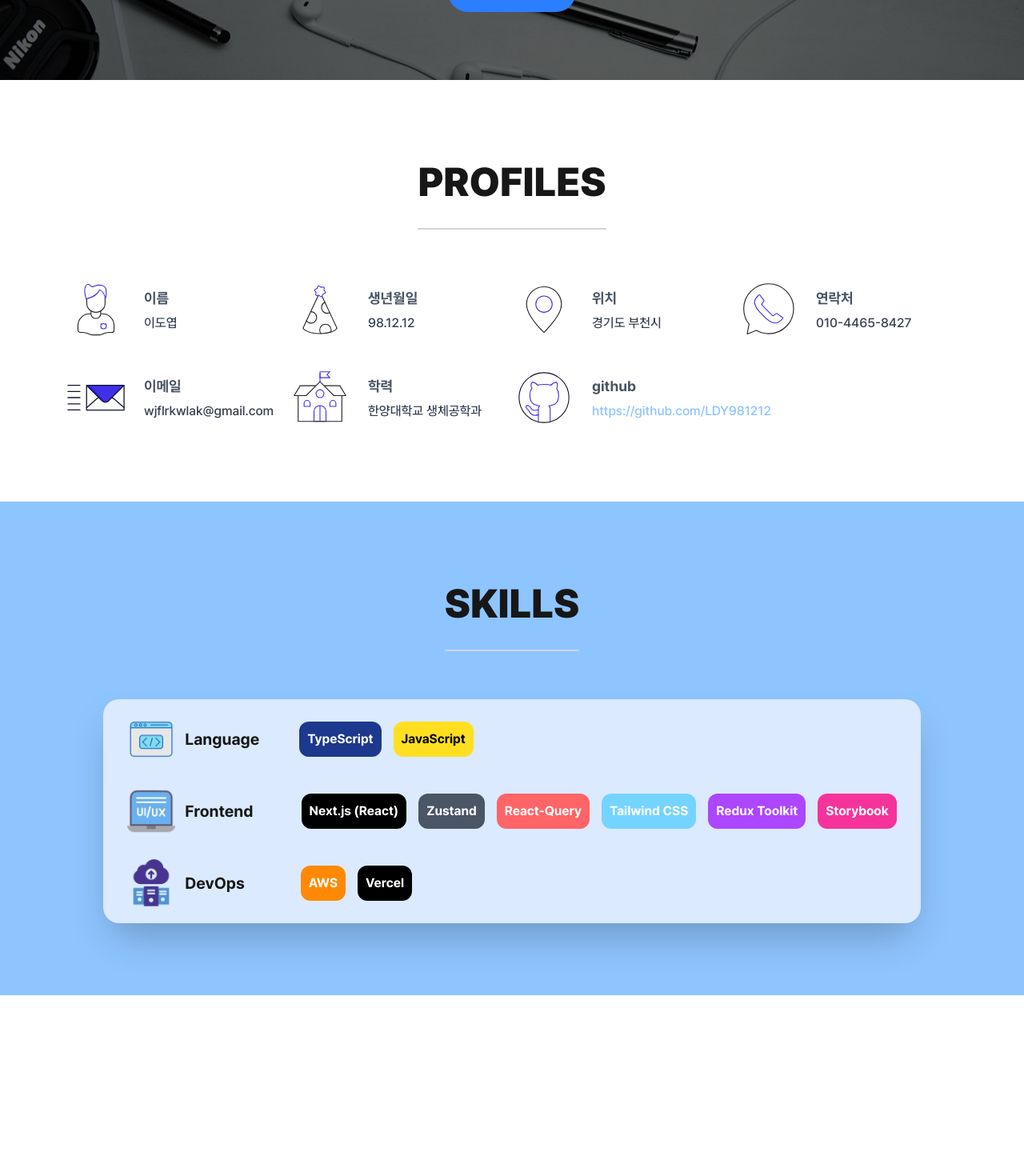
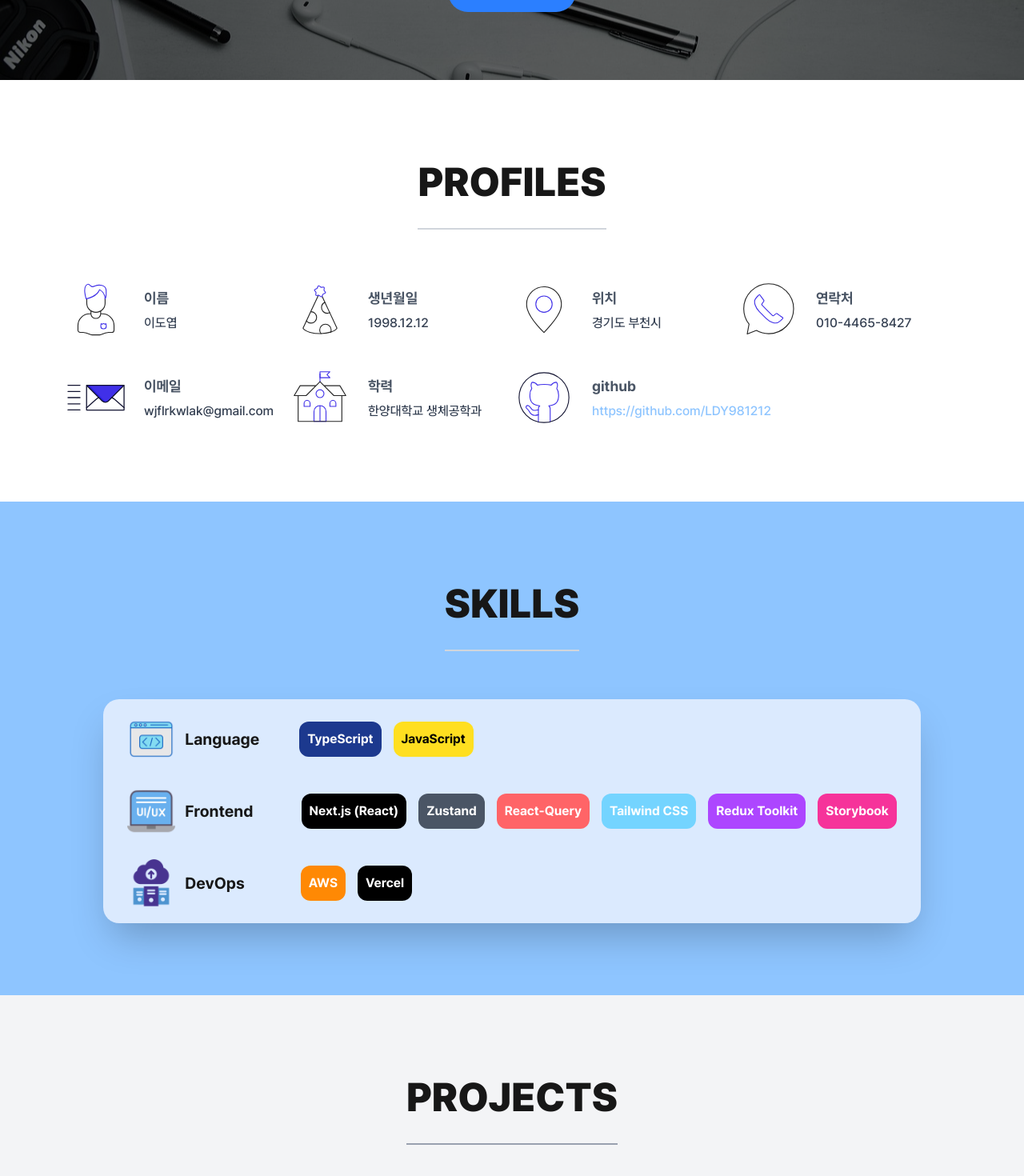
Before and after one commit to LDY981212/LDY981212.github.io, a Next.js app: page / in a window 1280 px wide. Shown: the part 400-1870 px from the top of the page at 80% size. Before the commit the page ends 1644 px from the top, so only its background shows below. Built offline with nearby package versions, Linux system fonts and the light colour scheme.

Commit message:
Feat: framework of Project comp

```diff
--- a/src/app/page.tsx
+++ b/src/app/page.tsx
@@ -5,6 +5,7 @@
 import AboutMe from "@/components/AboutMe";
 import Skills from "@/components/Skills";
 import { motion } from "framer-motion";
+import Project from "@/components/Project";
 
 export default function Home() {
   const [isScrolled, setIsScrolled] = useState(false);
@@ -79,6 +80,7 @@
       </div>
       <AboutMe aboutRef={aboutRef} />
       <Skills skillRef={skillsRef} />
+      <Project />
     </div>
   );
 }
--- a/src/components/AboutMe.tsx
+++ b/src/components/AboutMe.tsx
@@ -69,7 +69,7 @@
               생년월일
             </span>
             <span className="block font-medium text-[1.6rem] text-gray-700">
-              98.12.12
+              1998.12.12
             </span>
           </div>
         </motion.div>
--- /dev/null
+++ b/src/components/Project.tsx
@@ -0,0 +1,17 @@
+import projectItems from "@/constants/projectItems";
+
+export default function Project() {
+  return (
+    <div className="flex flex-col items-center py-[9rem] bg-gray-100">
+      <h1 className="font-black text-[5rem] pb-[2rem] mb-[6rem] border-b-[0.2rem] border-gray-400">
+        PROJECTS
+      </h1>
+      <div>
+        {projectItems &&
+          projectItems.map((projectItem) => (
+            <div key={projectItem.id}>{projectItem.title}</div>
+          ))}
+      </div>
+    </div>
+  );
+}
--- /dev/null
+++ b/src/constants/projectItems.ts
@@ -0,0 +1,15 @@
+import { ProjectItems } from "@/interfaces/ProjectInterface";
+
+const projectItems: ProjectItems[] = [
+  {
+    id: "1",
+    title: "",
+    created: "",
+    subTitle: "",
+    content: [],
+    stack: [],
+    link: "",
+  },
+];
+
+export default projectItems;
--- /dev/null
+++ b/src/interfaces/ProjectInterface.ts
@@ -0,0 +1,17 @@
+export interface ProjectItems {
+  id: string;
+  title: string;
+  created: string;
+  subTitle: string;
+  content: ContentDetails[];
+  stack: TechStacks[];
+  link: string;
+}
+
+export interface ContentDetails {
+  text: string;
+}
+
+export interface TechStacks {
+  text: string;
+}
```
